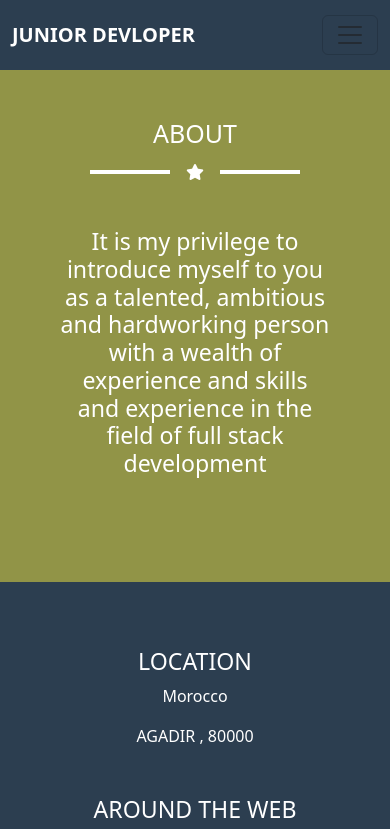
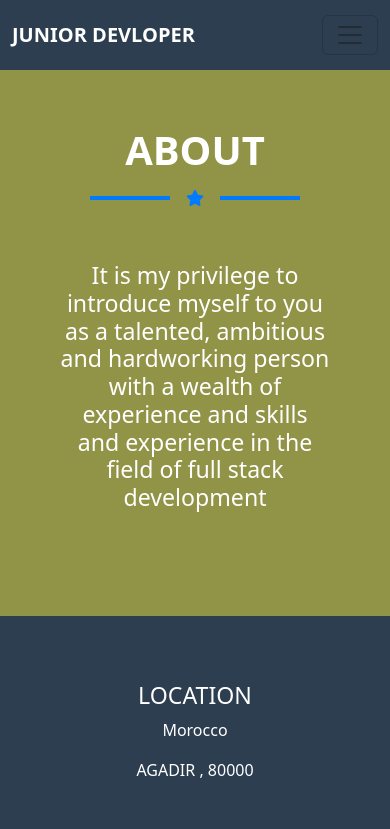
Before and after one commit to BengraMohamed/Portfolio-Angular, an Angular app: page /about in a window 390 px wide. Shown: the top 829 px of the page. Built offline with nearby package versions, Linux system fonts and the light colour scheme.

Commit message:
Update about.component.html

```diff
--- a/src/app/about/about.component.html
+++ b/src/app/about/about.component.html
@@ -1,10 +1,122 @@
+<style>
+  .about-parent {
+    background-color: #919447;
+  }
+  .line {
+    width: 80px;
+    height: 4px;
+    background-color: white;
+  }
+  .info {
+    margin-top: 70px;
+  }
+  .info h2 {
+    font-size: 40px;
+  }
+  @media screen and (max-width: 800px) {
+    .info h2 {
+      font-size: 25px;
+    }
+  }
+  .info-left,
+  .info-right p {
+    font-size: 17px;
+  }
+
+  .info h2 {
+    font-size: 2.5rem;
+    color: white;
+    animation: fadeInDown 1s ease-in-out;
+  }
+
+  .color .line {
+    width: 80px;
+    height: 4px;
+    background-color: #007bff;
+    animation: growLine 1s ease-in-out;
+  }
+
+  .color .fa-star {
+    color: #007bff;
+    animation: spinStar 1s ease-in-out;
+  }
+
+  .portfolio-item {
+    overflow: hidden;
+    border-radius: 10px;
+    box-shadow: 0 4px 8px rgba(0, 0, 0, 0.1);
+    transition: transform 0.3s ease, box-shadow 0.3s ease;
+  }
+
+  .portfolio-item:hover {
+    transform: translateY(-10px);
+    box-shadow: 0 8px 16px rgba(0, 0, 0, 0.2);
+  }
+
+  .portfolio-item img {
+    transition: transform 0.3s ease;
+  }
+
+  .portfolio-item:hover img {
+    transform: scale(1.1);
+  }
+
+  .modal-content {
+    border-radius: 10px;
+    overflow: hidden;
+  }
+
+  .modal-body h3 {
+    font-size: 1.5rem;
+    color: #333;
+    animation: fadeInUp 1s ease-in-out;
+  }
+
+  /* Animations */
+  @keyframes fadeInDown {
+    0% {
+      opacity: 0;
+      transform: translateY(-20px);
+    }
+    100% {
+      opacity: 1;
+      transform: translateY(0);
+    }
+  }
+
+  @keyframes growLine {
+    0% {
+      width: 0;
+    }
+    100% {
+      width: 80px;
+    }
+  }
+
+  @keyframes spinStar {
+    0% {
+      transform: rotate(0deg);
+    }
+    100% {
+      transform: rotate(360deg);
+    }
+  }
+
+  @keyframes fadeInUp {
+    0% {
+      opacity: 0;
+      transform: translateY(20px);
+    }
+    100% {
+      opacity: 1;
+      transform: translateY(0);
+    }
+  }
+</style>
 <section class="text-center text-white py-5 about-parent">
-  <div class="info">
-    <h2>ABOUT </h2>
-
-    <div
-      class="d-flex justify-content-center align-items-center text-white mt-3"
-    >
+  <div class="info py-2">
+    <h2 class="fw-bold">ABOUT</h2>
+    <div class="d-flex justify-content-center align-items-center color mt-3">
       <div class="line me-3"></div>
       <i class="fa-solid fa-star"></i>
       <div class="line ms-3"></div>
@@ -13,14 +125,12 @@
 
   <div class="container py-5">
     <div class="row px-5">
-
       <div class="">
         <div class="info-">
           <h3>
-            It is my privilege to introduce myself to you as a
-talented, ambitious and hardworking person with a
-wealth of experience and skills and experience
-in the field of full stack development
+            It is my privilege to introduce myself to you as a talented,
+            ambitious and hardworking person with a wealth of experience and
+            skills and experience in the field of full stack development
           </h3>
         </div>
       </div>
```
